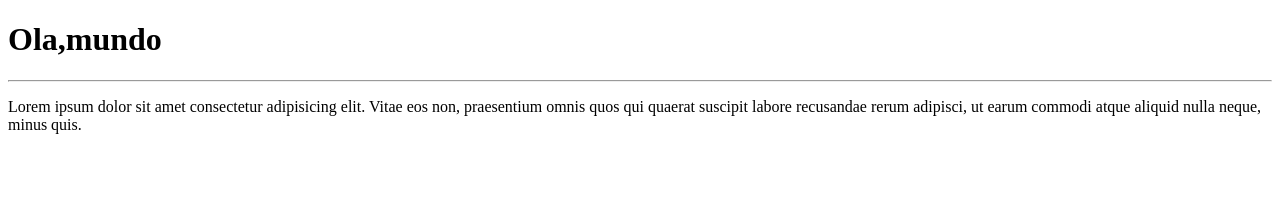
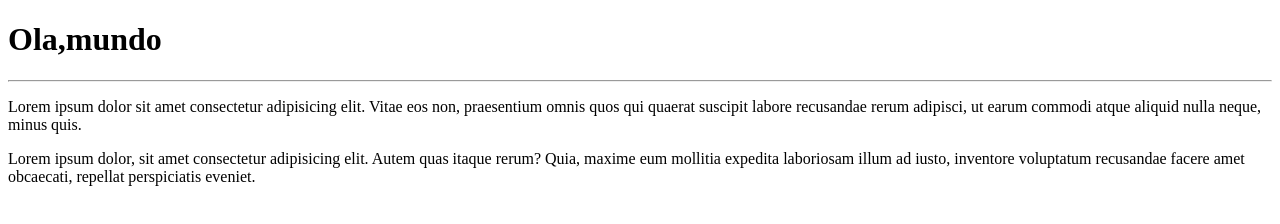
Before and after one commit to Uriahdandelion/Ola-mundo, a plain HTML site: page Site exemplo/index.html in a window 1280 px wide. Drawn offline with Linux system fonts and the light colour scheme.

Commit message:
adicionei um paragrafo

```diff
--- a/Site exemplo/index.html
+++ b/Site exemplo/index.html
@@ -9,5 +9,6 @@
     <h1>Ola,mundo</h1>
     <hr>
     <p>Lorem ipsum dolor sit amet consectetur adipisicing elit. Vitae eos non, praesentium omnis quos qui quaerat suscipit labore recusandae rerum adipisci, ut earum commodi atque aliquid nulla neque, minus quis.</p>
+    <p>Lorem ipsum dolor, sit amet consectetur adipisicing elit. Autem quas itaque rerum? Quia, maxime eum mollitia expedita laboriosam illum ad iusto, inventore voluptatum recusandae facere amet obcaecati, repellat perspiciatis eveniet.</p>
 </body>
 </html>
```
